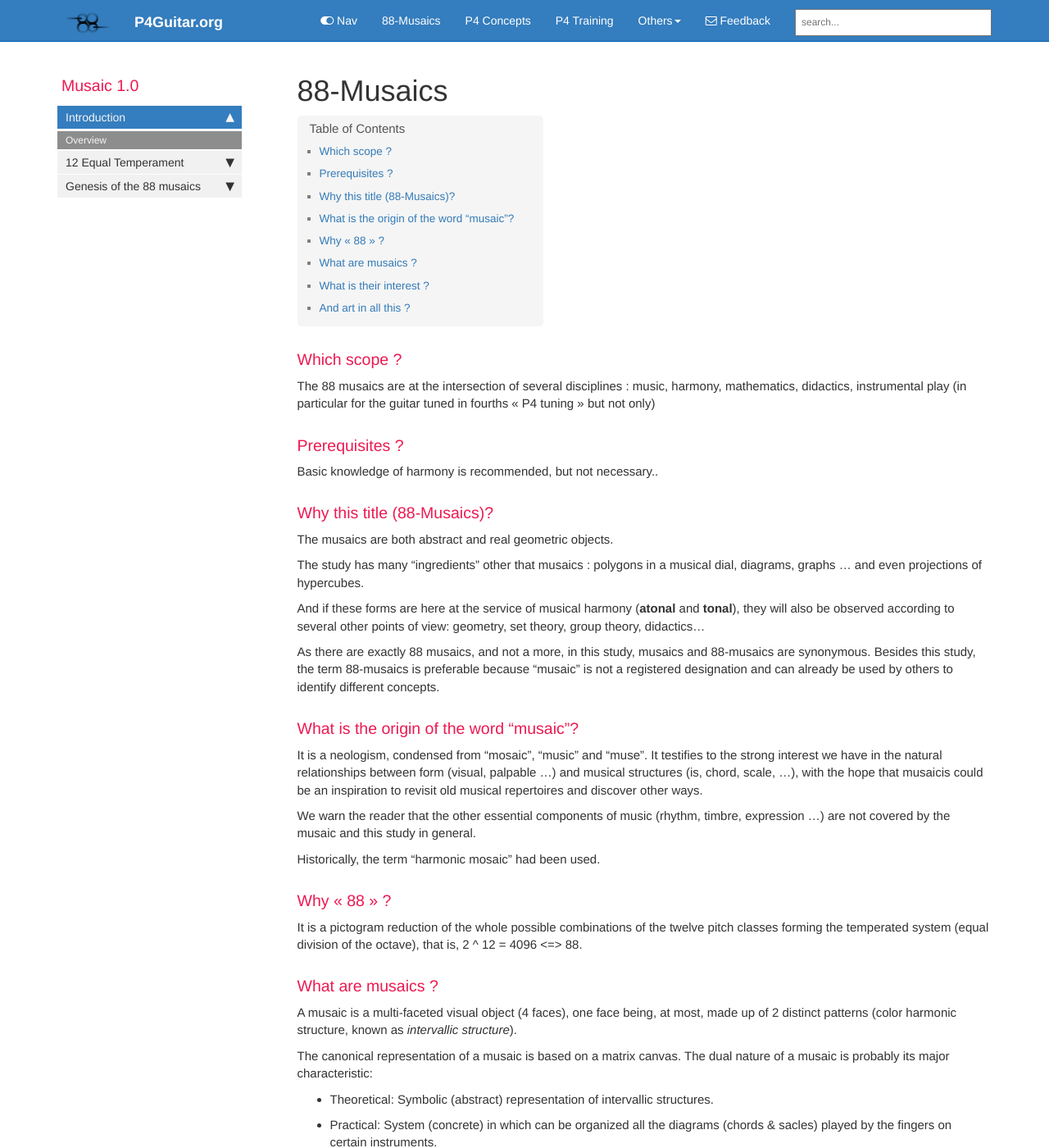
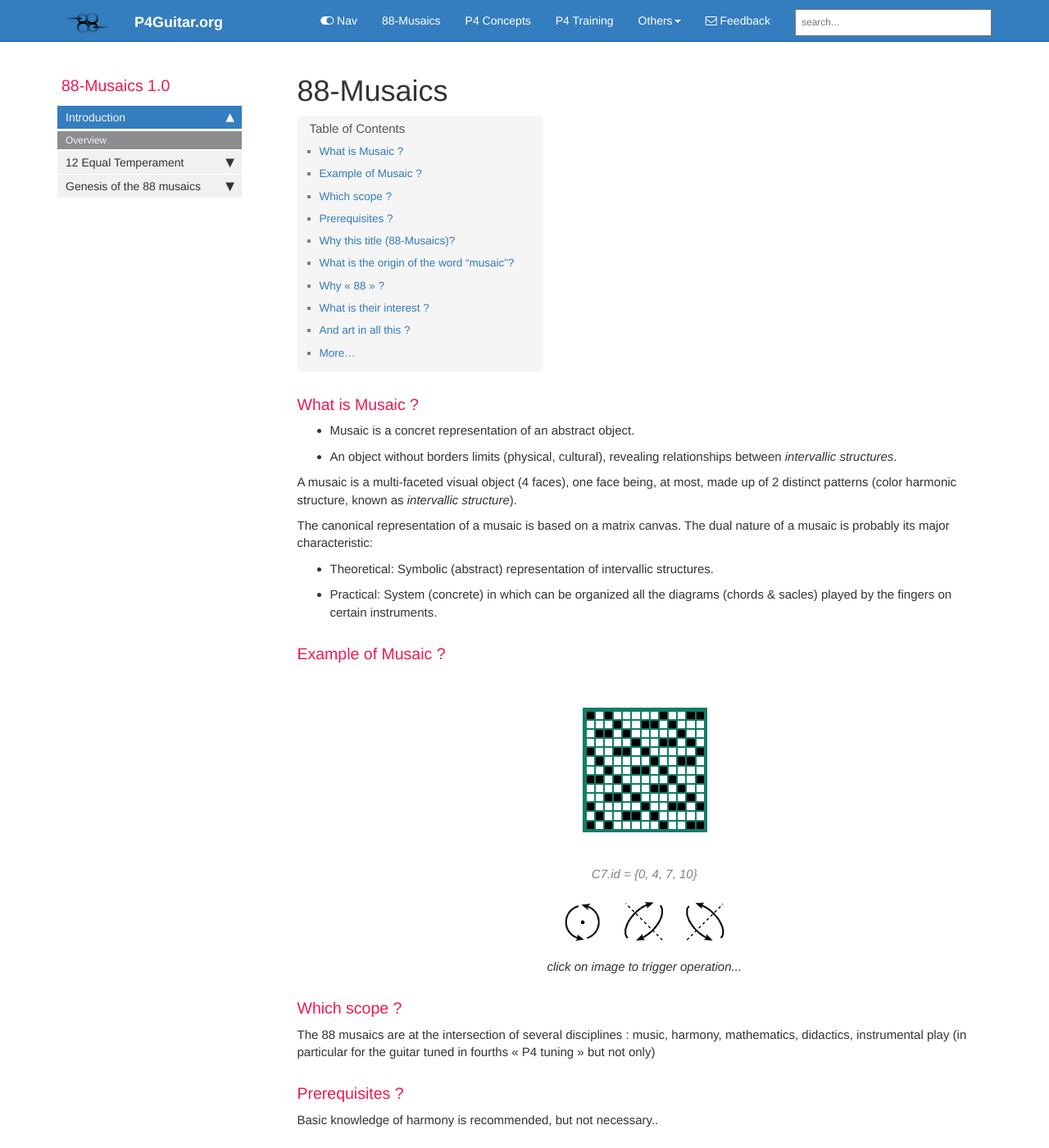
Before and after one commit to ocapuozzo/p4tuning.org, a Jekyll site: the page built from pages/musaic/musaic_overview.md, in a window 1280 px wide and 1400 px high. Shown: the whole window at 82% size. Built offline with Jekyll 4.4.1, drawn with Linux system fonts in a browser that asks for light colours; nearby versions of some CDN libraries; comment, search, counter and statistics services are not loaded; some of the changed text lies outside the part shown.

Commit message:
change musaic chap

```diff
--- a/_data/definitions.yml
+++ b/_data/definitions.yml
@@ -7,3 +7,5 @@ basketball: "Basketball is a sport involving two teams of five players each comp
 football: "No doubt the most fun sport to watch, football also manages to accrue the most injuries with the players. From concussions to blown knees, football players have short sport lives."
 
 soccer: "If there's one sport that dominates the world landscape, it's soccer. However, US soccer fans are few and far between. Apart from the popularity of soccer during the World Cup, most people don't even know the name of the professional soccer organization in their area."
+
+intervallic_structure: "intervals sequence of scale"
--- a/_data/sidebars/musaic_sidebar.yml
+++ b/_data/sidebars/musaic_sidebar.yml
@@ -1,8 +1,8 @@
 # This is your sidebar TOC. The sidebar code loops through sections here and provides the appropriate formatting.
 
 entries:
-- title: Musaic
-  product: Musaic
+- title: 88-Musaics
+  product: 88-Musaics
   version: 1.0
   folders:
 
--- a/_data/topnav.yml
+++ b/_data/topnav.yml
@@ -16,6 +16,8 @@ topnav_dropdowns:
   folders:
     - title: Others
       folderitems:
+        - title: News
+          url: /news
         - title: Github Repo
           external_url: https://github.com/ocapuozzo/p4guitar.org
         - title: Jekyll documentation
@@ -24,7 +26,5 @@ topnav_dropdowns:
           external_url: http://idratherbewriting.com/documentation-theme-jekyll/
         - title: How to participate
           url: /doc_howto_participate.html
-        - title: News
-          url: /news
         - title: About
           url: /doc_about.html
--- a/pages/musaic/musaic_overview.md
+++ b/pages/musaic/musaic_overview.md
@@ -6,6 +6,28 @@ toc: true
 permalink: musaic_overview.html
 folder: musaic
 ---
+
+### What is Musaic ?
+
+* Musaic is a concret representation of an abstract object.
+* An object without borders limits (physical, cultural), revealing relationships between _intervallic structures_.
+
+A musaic is a multi-faceted visual object (4 faces), one face being, at most, made up of 2 distinct patterns (color harmonic structure, known as *intervallic structure*).
+
+The canonical representation of a musaic is based on a matrix canvas. The dual nature of a musaic is probably its major characteristic:
+
+* Theoretical: Symbolic (abstract) representation of intervallic structures.
+* Practical: System (concrete) in which can be organized all the diagrams (chords &amp; sacles) played by the fingers on certain instruments.
+
+
+### Example of Musaic ?
+
+
+<div class="home">
+    {% include sample_musaic_transforme_anim.html %}
+</div>
+
+
 
 ### Which scope ?
 
@@ -38,15 +60,6 @@ Historically, the term "harmonic mosaic" had been used.
 
 It is a pictogram reduction of the whole possible combinations of the twelve pitch classes forming the temperated system (equal division of the octave), that is, 2 ^ 12 = 4096 <=> 88.
 
-### What are musaics ?
-
-A musaic is a multi-faceted visual object (4 faces), one face being, at most, made up of 2 distinct patterns (color harmonic structure, known as *intervallic structure*).
-
-The canonical representation of a musaic is based on a matrix canvas. The dual nature of a musaic is probably its major characteristic:
-
-* Theoretical: Symbolic (abstract) representation of intervallic structures.
-* Practical: System (concrete) in which can be organized all the diagrams (chords &amp; sacles) played by the fingers on certain instruments.
-
 
 ### What is their interest ?
 
@@ -64,5 +77,9 @@ The trellis (metallic structure) is not the fruit (living nature that grows on i
 {% include image.html file='treillis.png'  alt='trellis is not fruit' caption='trellis is not fruit<br/> (Garden : Chaumont-sur-Loire
 47.478, 1.181)' %}
 
+### More...
+
+[See 88-musaics.org](http://88-musaics.org)
+
 
 {% include links.html %}
```
